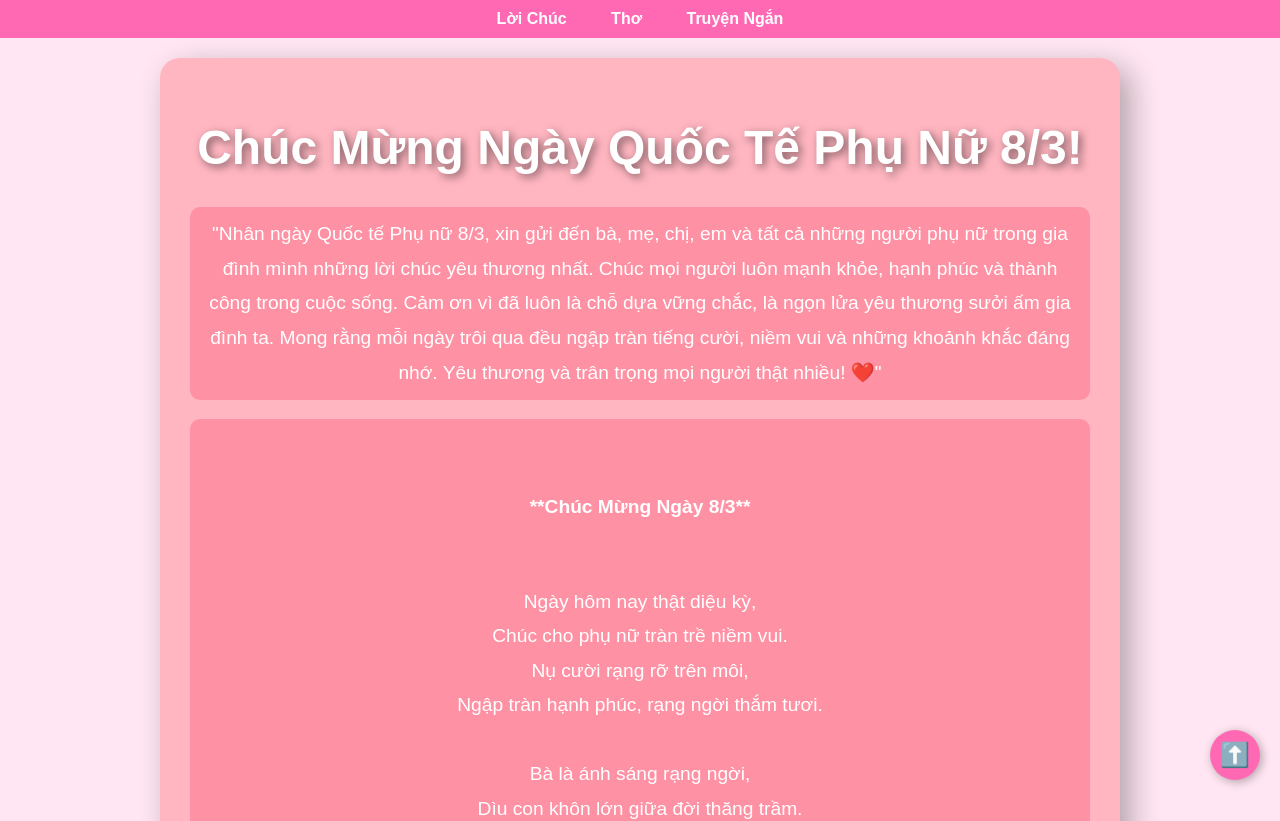
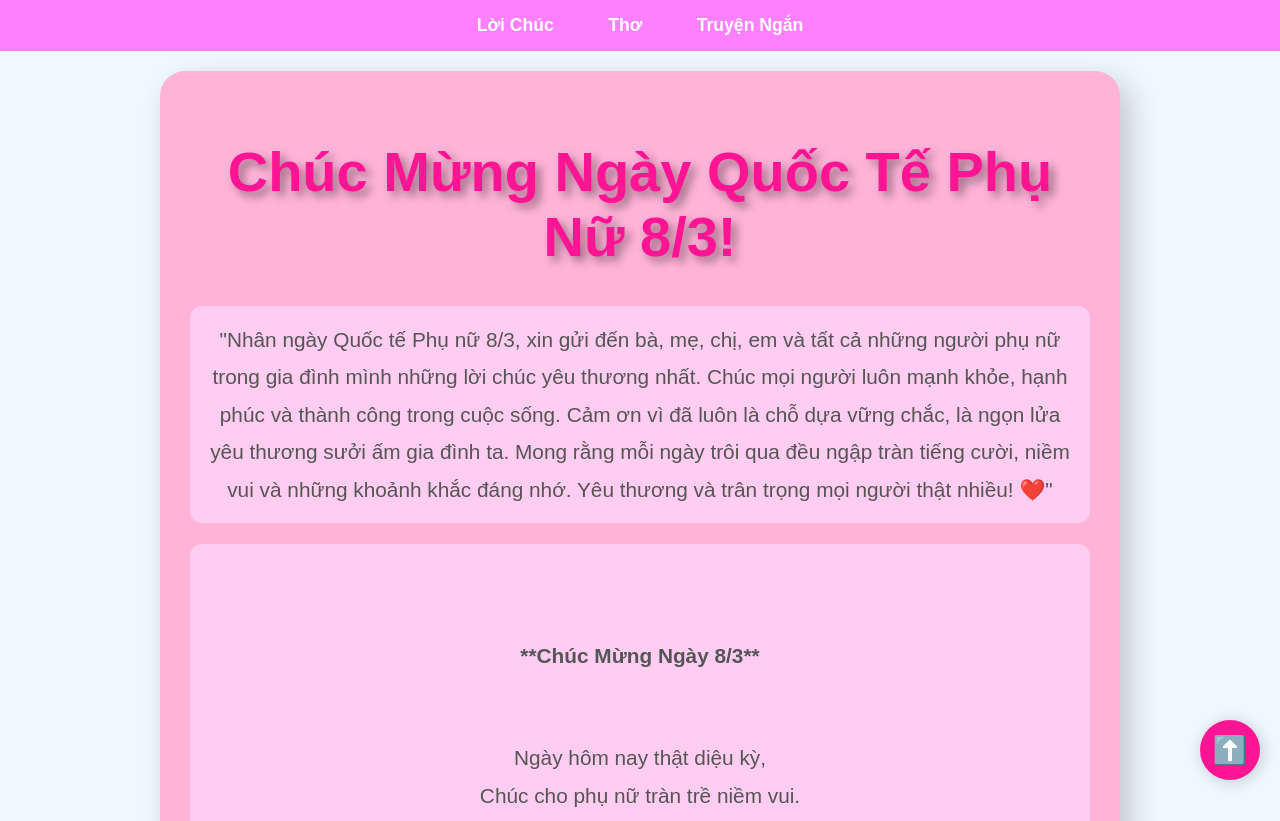
Before and after one commit to lismdyn/baotuong, a plain HTML site: page index.html in a window 1280 px wide. Shown: the top 821 px of the page. Drawn offline with Linux system fonts and the light colour scheme.

Commit message:
Update index.html

```diff
--- a/index.html
+++ b/index.html
@@ -7,61 +7,65 @@
     <style>
         body {
             font-family: 'Arial', sans-serif;
-            background-color: #ffe6f2;
+            background-color: #f0f8ff; /* Màu nền sáng tươi */
             margin: 0;
             padding: 0;
         }
         .navbar {
-            background-color: #ff69b4;
-            padding: 10px 0;
+            background-color: #ff80ff; /* Màu hồng tươi */
+            padding: 15px 0;
             text-align: center;
         }
         .navbar a {
             color: #fff;
             text-decoration: none;
-            padding: 10px 20px;
+            padding: 12px 25px;
             font-weight: bold;
+            font-size: 1.1rem;
         }
         .navbar a:hover {
-            background-color: #ff1493;
+            background-color: #ff1493; /* Màu hồng đậm khi hover */
             border-radius: 5px;
         }
         .container {
-            background: #ffb6c1;
-            border-radius: 20px;
-            box-shadow: 10px 10px 30px rgba(0, 0, 0, 0.3);
+            background: #ffb3d9; /* Màu hồng nhẹ */
+            border-radius: 25px;
+            box-shadow: 10px 10px 30px rgba(0, 0, 0, 0.2);
             padding: 30px;
             max-width: 900px;
             text-align: center;
-            color: #fff;
+            color: #333;
             margin: 20px auto;
         }
         h1 {
-            font-size: 3rem;
-            text-shadow: 3px 3px 8px rgba(0, 0, 0, 0.5);
+            font-size: 3.5rem;
+            text-shadow: 5px 5px 10px rgba(0, 0, 0, 0.4); /* Hiệu ứng đổ bóng */
+            color: #ff1493; /* Màu hồng đậm */
         }
         p, .poem, .story, .song {
-            font-size: 1.2rem;
+            font-size: 1.3rem;
             line-height: 1.8;
-            background-color: #ff91a4;
-            padding: 10px;
-            border-radius: 10px;
-            margin-top: 15px;
+            background-color: #ffccf2; /* Màu nền nhẹ cho các đoạn văn bản */
+            padding: 15px;
+            border-radius: 12px;
+            margin-top: 20px;
+            color: #555; /* Màu chữ đậm */
         }
         .flower-img {
             width: 100%;
             border-radius: 15px;
-            margin-top: 20px;
-            border: 3px solid #fff;
+            margin-top: 25px;
+            border: 5px solid #fff;
         }
         .bottom-text {
             margin-top: 20px;
             font-style: italic;
-            font-size: 1rem;
+            font-size: 1.1rem;
+            color: #ff69b4;
         }
         .highlight {
             animation: blink 1s infinite alternate;
-            border: 3px solid yellow;
+            border: 3px solid #ffff00; /* Màu vàng sáng */
         }
         @keyframes blink {
             from { opacity: 1; }
@@ -71,23 +75,30 @@
             position: fixed;
             bottom: 20px;
             right: 20px;
-            background-color: #ff69b4;
+            background-color: #ff1493;
             color: #fff;
             border: none;
             border-radius: 50%;
-            width: 50px;
-            height: 50px;
-            font-size: 24px;
+            width: 60px;
+            height: 60px;
+            font-size: 28px;
             cursor: pointer;
-            box-shadow: 2px 2px 10px rgba(0, 0, 0, 0.3);
+            box-shadow: 2px 2px 15px rgba(0, 0, 0, 0.2);
+        }
+        .back-to-top:hover {
+            background-color: #ff69b4;
         }
     </style>
     <script>
         function highlightSection(id) {
+            const sections = document.querySelectorAll('.poem, .story, #chuc');
+            sections.forEach(section => section.classList.remove('highlight'));
+
             const section = document.getElementById(id);
             section.classList.add('highlight');
             setTimeout(() => section.classList.remove('highlight'), 3000);
         }
+
         function scrollToTop() {
             window.scrollTo({ top: 0, behavior: 'smooth' });
         }
@@ -124,9 +135,9 @@
                 Mãi luôn hạnh phúc, rạng ngời niềm tin.<br>
                 8/3 đến lung linh,<br>
                 Trao nhau yêu mến — trọn tình thiết tha. 🌸<br>
-                </p>
+            </p>
         </div>
-        <img src="https://suckhoedoisong.qltns.mediacdn.vn/324455921873985536/2023/3/7/loi-chuc-ngay-quoc-te-phu-nu-8-3-8-16781604647651073705675.jpg">
+        <img class="flower-img" src="https://images.unsplash.com/photo-1557268628-6c2f9f240bb5?crop=entropy&cs=tinysrgb&fit=max&ixid=MnwzNjUyOXwwfDF8c2VhY3JhfDkxfHxwZWFjdWV8ZW58MHx8fHwxNjY0NzQ4Nzc&ixlib=rb-1.2.1&q=80&w=400" alt="Hoa tươi 8/3">
         <div class="story" id="truyen">
             <p><h4>**Vết sẹo của mẹ**</h4><br>
                 Một cậu bé mời mẹ tham dự buổi họp phụ huynh đầu tiên ở trường tiểu học.<br>
@@ -138,8 +149,7 @@
                 - Vết sẹo này không chữa được nữa, nhưng cho tới ngày hôm nay, tôi chưa hề hối tiếc về điều mình đã làm.<br>
                 Đến đây, cậu bé chạy ra khỏi chỗ nấp của mình về phía mẹ, nước mắt lưng tròng. Cậu bé ôm lấy mẹ mình và cảm nhận được sự hy sinh của mẹ dành cho mình. Cậu bé nắm chặt tay mẹ suốt cả ngày hôm đó như không muốn rời.</p>
         </div>
-        <p class="bottom-text">"Phụ nữ chính là bông hoa đẹp nhất trong vườn hoa cuộc đời."<br>
-        35-36-9</p>
+        <p class="bottom-text">"Phụ nữ chính là bông hoa đẹp nhất trong vườn hoa cuộc đời."<br>35-36-9</p>
     </div>
     <button class="back-to-top" onclick="scrollToTop()">⬆️</button>
 </body>
```
